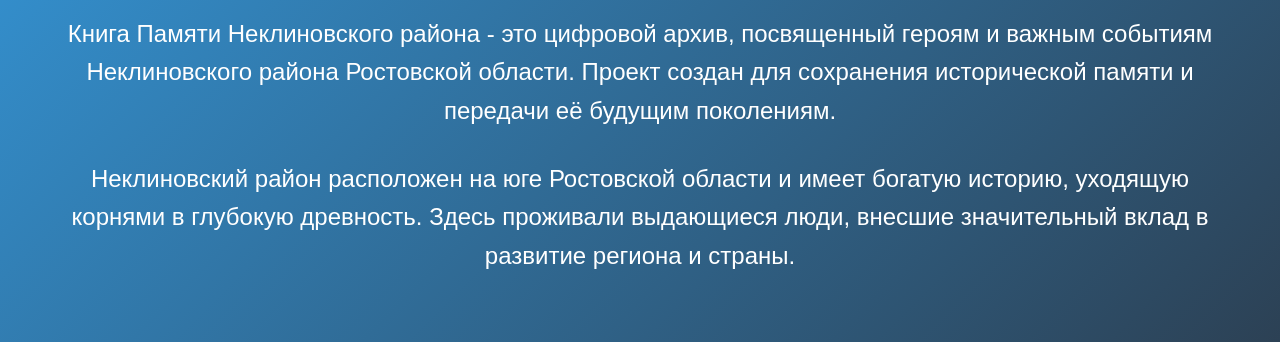
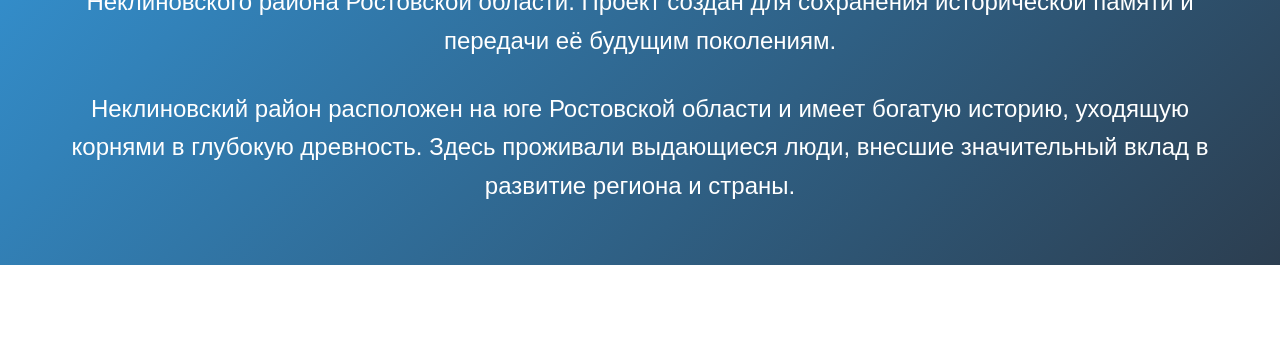
Before and after one commit to nrbib-a11y/memory-book, a plain HTML site: page index.html in a window 1280 px wide. Shown: the part 312-654 px from the top of the page. Drawn offline with Linux system fonts and the light colour scheme.

Commit message:
Update style.css

```diff
--- a/css/style.css
+++ b/css/style.css
@@ -90,7 +90,7 @@ body {
     background: linear-gradient(135deg, #3498db 0%, #2c3e50 100%);
     color: white;
     text-align: center;
-    padding: 150px 0 100px;
+    padding: 80px 0 30px;
     margin-top: 80px;
     animation: fadeIn 1s ease-out;
 }
```
